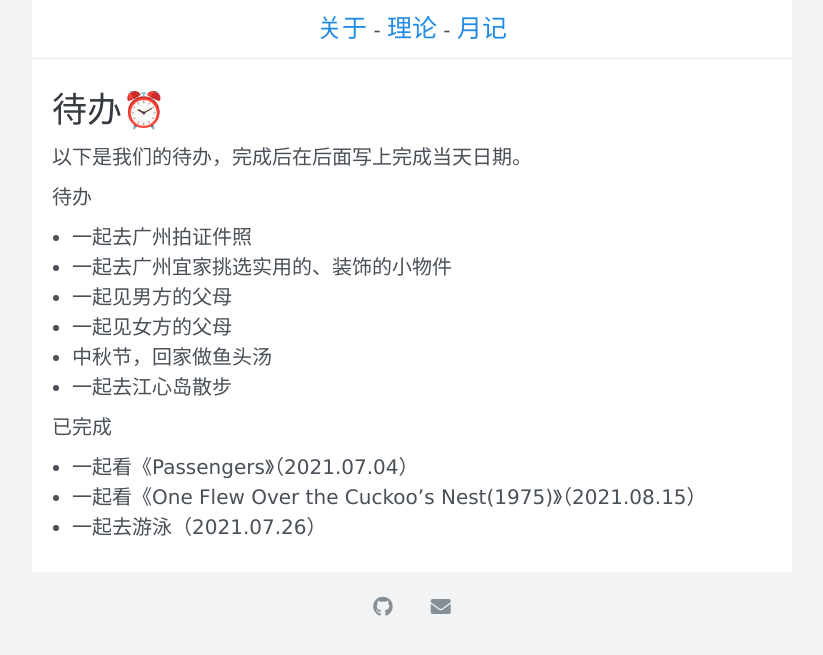
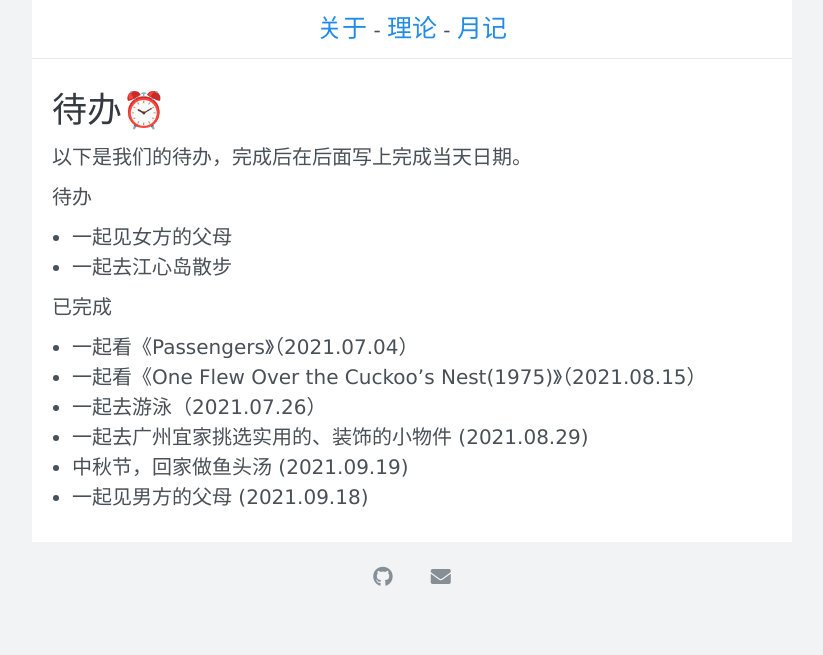
Before and after one commit to xuyilife/xuyilife.github.io, a Jekyll site: the page built from posts/theory/待办.md, in a window 1280 px wide. Shown: the top 655 px of the page, without its empty margins (228-1051 px from the left). Built offline with Jekyll 4.4.1, drawn with Linux system fonts in a browser that asks for light colours; nearby versions of some CDN libraries.

Commit message:
更新 “待办”

```diff
--- a/posts/theory/待办.md
+++ b/posts/theory/待办.md
@@ -6,11 +6,7 @@ title: 待办⏰
 
 待办
 
-- 一起去广州拍证件照
-- 一起去广州宜家挑选实用的、装饰的小物件
-- 一起见男方的父母
 - 一起见女方的父母
-- 中秋节，回家做鱼头汤
 - 一起去江心岛散步
 
 已完成
@@ -18,3 +14,6 @@ title: 待办⏰
 - 一起看《Passengers》（2021.07.04）
 - 一起看《One Flew Over the Cuckoo's Nest(1975)》（2021.08.15）
 - 一起去游泳（2021.07.26）
+- 一起去广州宜家挑选实用的、装饰的小物件 (2021.08.29)
+- 中秋节，回家做鱼头汤 (2021.09.19)
+- 一起见男方的父母 (2021.09.18)
```
